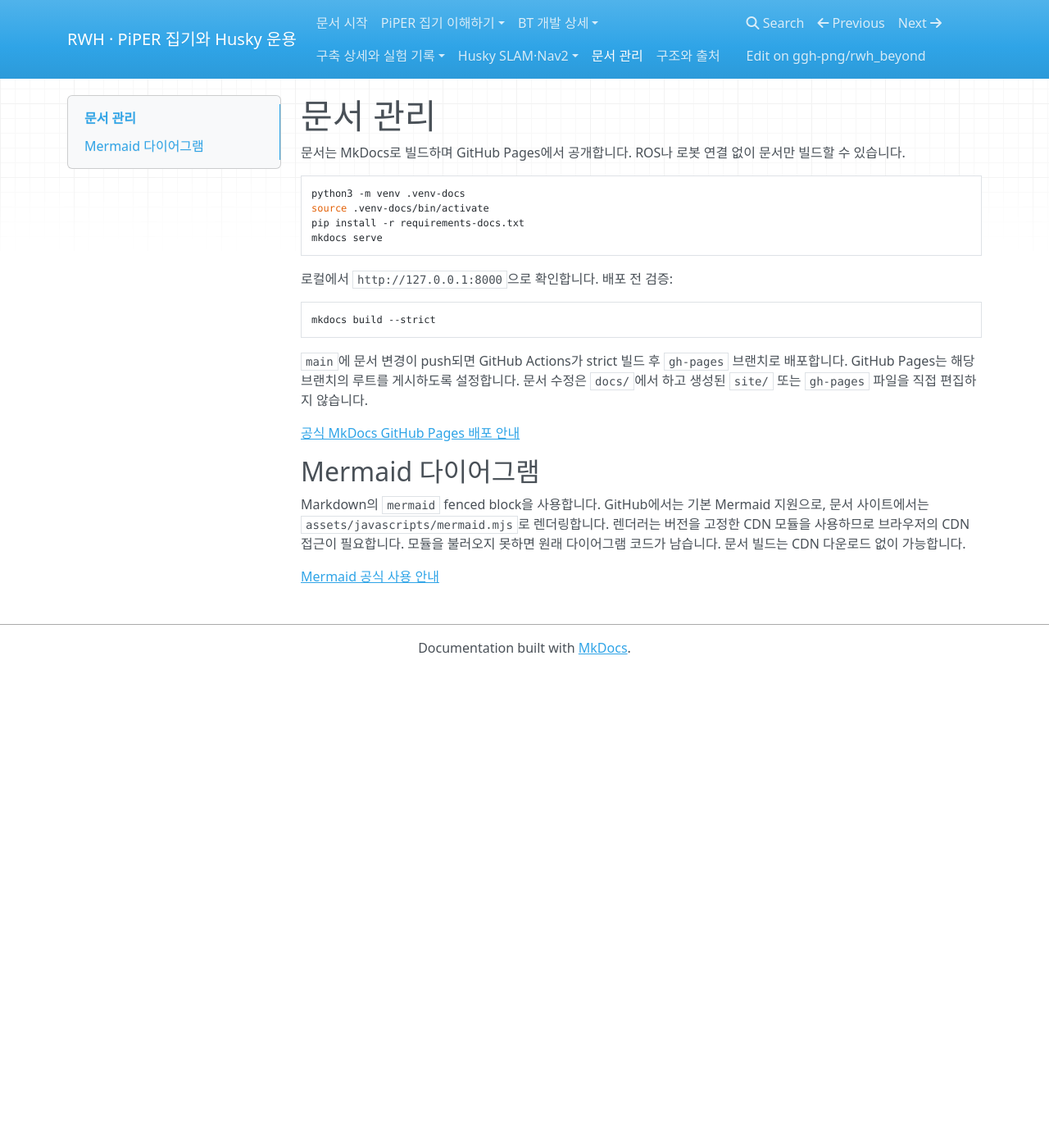
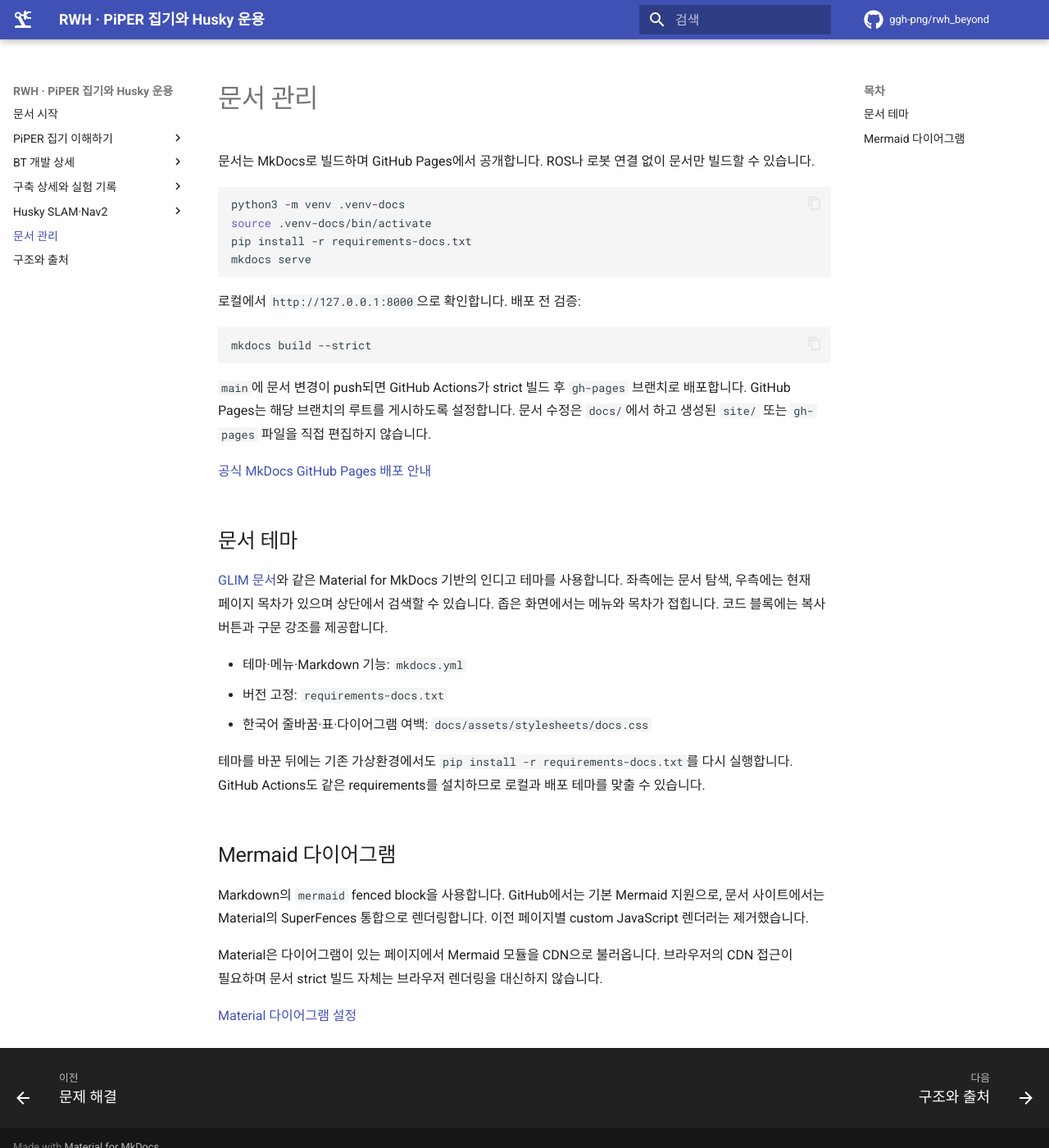
Before and after one commit to ggh-png/rwh_beyond, an MkDocs documentation site: the page built from docs/documentation.md, in a window 1280 px wide and 1400 px high. Shown: the whole window at 82% size. Built offline with MkDocs 1.6.1 and Material for MkDocs 9.7.7, drawn with Linux system fonts in a browser that asks for light colours; nearby versions of some CDN libraries; comment, search, counter and statistics services are not loaded.

Commit message:
Style documentation with GLIM-inspired Material theme

```diff
--- a/docs/assets/javascripts/mermaid.mjs
+++ /dev/null
@@ -1,29 +0,0 @@
-// Keep ordinary fenced Mermaid blocks readable on GitHub and render them in MkDocs.
-if (/\/(?:bt-(architecture|nodes|operation)|depth-bt-flow)(?:\/|\.html|$)/.test(location.pathname)) {
-  document.body.classList.add("bt-document");
-}
-const blocks = document.querySelectorAll("pre code.language-mermaid");
-if (blocks.length) {
-  try {
-    const { default: mermaid } = await import(
-      "https://cdn.jsdelivr.net/npm/mermaid@11.12.2/dist/mermaid.esm.min.mjs"
-    );
-    const nodes = Array.from(blocks, (code) => {
-      const pre = code.parentElement;
-      pre.textContent = code.textContent;
-      pre.classList.add("mermaid");
-      return pre;
-    });
-    mermaid.initialize({
-      startOnLoad: false,
-      securityLevel: "strict",
-      theme: "neutral",
-      themeVariables: { fontFamily: "system-ui, sans-serif", fontSize: "16px" },
-      flowchart: { useMaxWidth: false, htmlLabels: false, nodeSpacing: 28, rankSpacing: 36 },
-      sequence: { useMaxWidth: false, actorMargin: 25, messageMargin: 28 }
-    });
-    await mermaid.run({ nodes });
-  } catch (error) {
-    console.error("Mermaid diagram rendering failed:", error);
-  }
-}
--- a/docs/assets/stylesheets/bt-docs.css
+++ /dev/null
@@ -1,21 +0,0 @@
-/* Limit typography changes to the three BT guide pages. */
-.bt-document { background-image: none; }
-.bt-document [role="main"] { font-size: 1.02rem; line-height: 1.85; word-break: keep-all; overflow-wrap: break-word; }
-.bt-document [role="main"] h1 { font-size: 2.1rem; line-height: 1.3; margin-bottom: 1.4rem; }
-.bt-document [role="main"] h2 { font-size: 1.6rem; line-height: 1.4; margin: 2.6rem 0 1rem; padding-bottom: .5rem; border-bottom: 1px solid #dce2e8; }
-.bt-document [role="main"] h3 { font-size: 1.2rem; line-height: 1.5; margin: 1.8rem 0 .7rem; }
-.bt-document [role="main"] p { margin-bottom: 1.1rem; }
-.bt-document [role="main"] th, .bt-document [role="main"] td { padding: .75rem .85rem; vertical-align: top; }
-.bt-document [role="main"] th:last-child { min-width: 7rem; }
-.bt-document [role="main"] td code { white-space: normal; overflow-wrap: anywhere; }
-.bt-document [role="main"] pre:not(.mermaid) { padding: 1.1rem; font-size: .88rem; line-height: 1.7; }
-.bt-document [role="main"] li { margin-bottom: .45rem; }
-.bt-document .mermaid { margin: 1.5rem 0; padding: 1.5rem; background: #fff; border: 1px solid #dce2e8; border-radius: .5rem; overflow-x: auto; }
-.bt-document .mermaid svg { display: block; max-width: none !important; margin: 0 auto; }
-.bt-document .admonition { padding: 1rem 1.2rem; border-left-width: 4px; }
-.bt-document .admonition p:last-child { margin-bottom: 0; }
-@media (max-width: 767px) {
-  .bt-document [role="main"] h1 { font-size: 1.7rem; }
-  .bt-document [role="main"] th, .bt-document [role="main"] td { padding: .55rem; }
-  .bt-document .mermaid { padding: .85rem; }
-}
--- /dev/null
+++ b/docs/assets/stylesheets/docs.css
@@ -0,0 +1,25 @@
+/* Material/indigo layout inspired by GLIM, with Korean technical prose. */
+:root {
+  --md-text-font: "Roboto", "Noto Sans KR", "Apple SD Gothic Neo", "Malgun Gothic", sans-serif;
+  --md-code-font: "Roboto Mono", "D2Coding", monospace;
+}
+.md-grid { max-width: 76rem; }
+.md-typeset { line-height: 1.8; word-break: keep-all; overflow-wrap: break-word; }
+.md-typeset h1 { font-weight: 400; letter-spacing: -.025em; line-height: 1.4; }
+.md-typeset h2 { margin-top: 2.1em; font-weight: 500; line-height: 1.45; }
+.md-typeset h3 { line-height: 1.5; }
+.md-typeset p, .md-typeset ul, .md-typeset ol { margin-block: 1em; }
+.md-typeset table:not([class]) { font-size: .76rem; line-height: 1.65; }
+.md-typeset table:not([class]) th { white-space: nowrap; }
+.md-typeset table:not([class]) td { min-width: 5rem; vertical-align: top; }
+.md-typeset td code { overflow-wrap: anywhere; }
+.md-typeset pre { word-break: normal; overflow-wrap: normal; }
+.md-typeset pre > code { line-height: 1.65; }
+.md-typeset img { border-radius: .2rem; }
+.md-typeset .mermaid { margin-block: 1.5rem; padding: 1rem; overflow: auto; border: 1px solid var(--md-default-fg-color--lightest); border-radius: .2rem; }
+.md-nav__link { line-height: 1.5; }
+@media (max-width: 59.984375em) {
+  .md-typeset { word-break: normal; }
+  .md-typeset table:not([class]) { font-size: .7rem; }
+  .md-typeset .mermaid { padding: .5rem; }
+}
--- a/docs/documentation.md
+++ b/docs/documentation.md
@@ -19,11 +19,26 @@
 
 [공식 MkDocs GitHub Pages 배포 안내](https://www.mkdocs.org/user-guide/deploying-your-docs/)
 
+## 문서 테마
+
+[GLIM 문서](https://koide3.github.io/glim/)와 같은 Material for MkDocs 기반의 인디고 테마를 사용합니다.
+좌측에는 문서 탐색, 우측에는 현재 페이지 목차가 있으며 상단에서 검색할 수 있습니다.
+좁은 화면에서는 메뉴와 목차가 접힙니다. 코드 블록에는 복사 버튼과 구문 강조를 제공합니다.
+
+- 테마·메뉴·Markdown 기능: `mkdocs.yml`
+- 버전 고정: `requirements-docs.txt`
+- 한국어 줄바꿈·표·다이어그램 여백: `docs/assets/stylesheets/docs.css`
+
+테마를 바꾼 뒤에는 기존 가상환경에서도 `pip install -r requirements-docs.txt`를 다시 실행합니다.
+GitHub Actions도 같은 requirements를 설치하므로 로컬과 배포 테마를 맞출 수 있습니다.
+
 ## Mermaid 다이어그램
 
 Markdown의 `mermaid` fenced block을 사용합니다. GitHub에서는 기본 Mermaid 지원으로,
-문서 사이트에서는 `assets/javascripts/mermaid.mjs`로 렌더링합니다.
-렌더러는 버전을 고정한 CDN 모듈을 사용하므로 브라우저의 CDN 접근이 필요합니다.
-모듈을 불러오지 못하면 원래 다이어그램 코드가 남습니다. 문서 빌드는 CDN 다운로드 없이 가능합니다.
+문서 사이트에서는 Material의 SuperFences 통합으로 렌더링합니다.
+이전 페이지별 custom JavaScript 렌더러는 제거했습니다.
 
-[Mermaid 공식 사용 안내](https://mermaid.js.org/intro/getting-started.html)
+Material은 다이어그램이 있는 페이지에서 Mermaid 모듈을 CDN으로 불러옵니다.
+브라우저의 CDN 접근이 필요하며 문서 strict 빌드 자체는 브라우저 렌더링을 대신하지 않습니다.
+
+[Material 다이어그램 설정](https://squidfunk.github.io/mkdocs-material/reference/diagrams/)
--- a/mkdocs.yml
+++ b/mkdocs.yml
@@ -5,9 +5,25 @@
 repo_name: ggh-png/rwh_beyond
 edit_uri: edit/main/docs/
 theme:
-  name: mkdocs
-  locale: en
-  color_mode: auto
+  name: material
+  language: ko
+  palette:
+    scheme: default
+    primary: indigo
+    accent: indigo
+  font:
+    text: Roboto
+    code: Roboto Mono
+  icon:
+    logo: material/robot-industrial
+    repo: fontawesome/brands/github
+  features:
+    - navigation.tracking
+    - navigation.top
+    - navigation.footer
+    - search.suggest
+    - search.highlight
+    - content.code.copy
 nav:
   - 문서 시작: index.md
   - PiPER 집기 이해하기:
@@ -45,16 +61,24 @@
   - 구조와 출처: upstream.md
 markdown_extensions:
   - attr_list
+  - md_in_html
   - admonition
   - toc:
       permalink: true
+  - pymdownx.details
+  - pymdownx.highlight:
+      anchor_linenums: true
+  - pymdownx.inlinehilite
+  - pymdownx.snippets
+  - pymdownx.superfences:
+      custom_fences:
+        - name: mermaid
+          class: mermaid
+          format: !!python/name:pymdownx.superfences.fence_code_format
+  - pymdownx.tabbed:
+      alternate_style: true
 plugins:
   - search:
       lang: [en]
-
-extra_javascript:
-  - path: assets/javascripts/mermaid.mjs
-    type: module
-
 extra_css:
-  - assets/stylesheets/bt-docs.css
+  - assets/stylesheets/docs.css
--- a/requirements-docs.txt
+++ b/requirements-docs.txt
@@ -1 +1,2 @@
 mkdocs==1.6.1
+mkdocs-material==9.8.1
```
